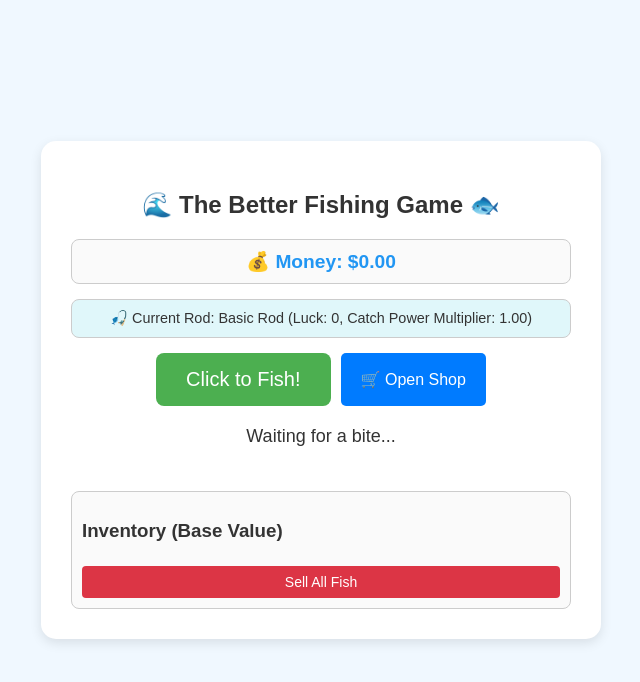
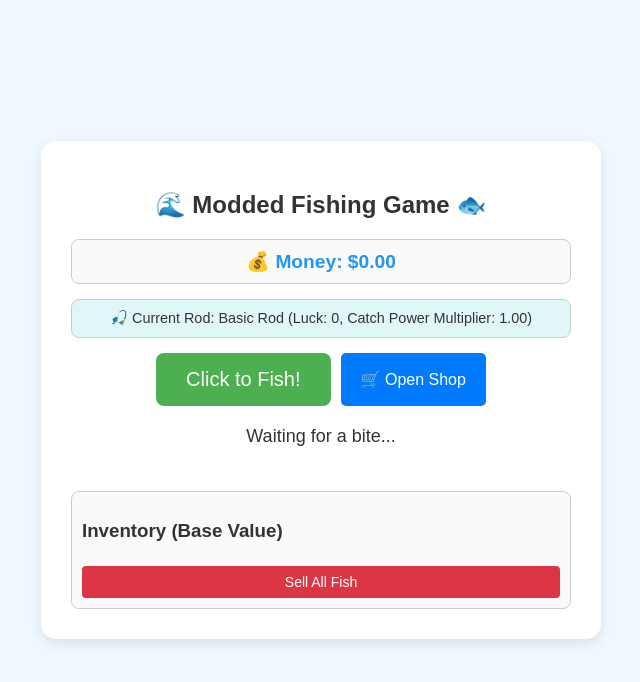
Before and after one commit to sioltt/modded-fishing-game, a plain HTML site: page index.html in a window 1280 px wide. Shown: the whole page, without its empty margins (319-959 px from the left). Drawn offline with Linux system fonts and the light colour scheme.

Commit message:
Update index.html

```diff
--- a/index.html
+++ b/index.html
@@ -354,7 +354,7 @@
 <button id="cheat-trigger-button" title="Admin Panel"></button>
 
 <div id="game-container">
-    <h2>🌊 The Better Fishing Game 🐟</h2>
+    <h2>🌊 Modded Fishing Game 🐟</h2>
 
     <div id="money-display">💰 Money: $0</div>
 
@@ -903,4 +903,5 @@
 </script>
 
 </body>
+
 </html>
```
